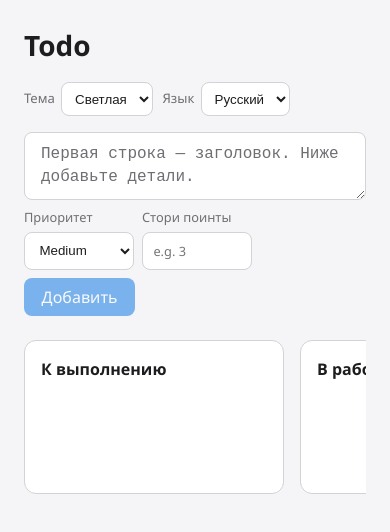
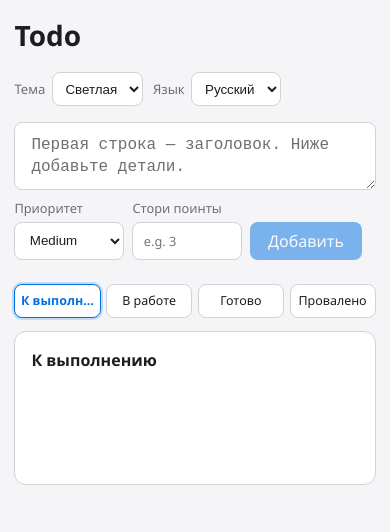
Before and after one commit to shubich/todo, a React (Vite) app: page / in a window 390 px wide. Shown: the top 532 px of the page. Built offline with nearby package versions, Linux system fonts and the light colour scheme.

Commit message:
Implement mobile responsiveness: add mobile view support with dynamic column display, enhance task detail interactions, and improve styling for mobile layouts across components.

```diff
--- a/src/App.css
+++ b/src/App.css
@@ -74,9 +74,53 @@
   background: var(--scrollbar-thumb-hover);
 }
 
+.app__mobile-columns {
+  display: none;
+}
+
 @media (max-width: 680px) {
   .app__header-top {
     flex-direction: column;
     align-items: flex-start;
   }
 }
+
+@media (max-width: 768px) {
+  .app {
+    padding: 0.9rem;
+  }
+
+  .app__mobile-columns {
+    max-width: 1100px;
+    margin: 0 auto 0.8rem;
+    display: grid;
+    grid-template-columns: repeat(4, minmax(0, 1fr));
+    gap: 0.35rem;
+  }
+
+  .app__mobile-tab {
+    border: 1px solid var(--input-border);
+    border-radius: 8px;
+    background: var(--input-bg);
+    color: var(--text);
+    height: 34px;
+    padding: 0 0.35rem;
+    font-size: 0.78rem;
+    cursor: pointer;
+    white-space: nowrap;
+    overflow: hidden;
+    text-overflow: ellipsis;
+  }
+
+  .app__mobile-tab--active {
+    border-color: var(--accent);
+    box-shadow: 0 0 0 2px var(--accent-alpha);
+    color: var(--accent);
+    font-weight: 600;
+  }
+
+  .app__dashboard--mobile {
+    display: block;
+    overflow: visible;
+  }
+}
--- a/src/App.tsx
+++ b/src/App.tsx
@@ -9,6 +9,7 @@ import './App.css';
 
 type Theme = 'light' | 'dark';
 type Language = 'ru' | 'en';
+const MOBILE_BREAKPOINT = 768;
 
 const UI_TEXT = {
   ru: {
@@ -43,6 +44,10 @@ const UI_TEXT = {
       contentPlaceholder: 'Первая строка — заголовок. Ниже добавьте детали.',
       priority: 'Приоритет',
       storyPoints: 'Стори поинты',
+      moveTo: 'Переместить в',
+    },
+    mobile: {
+      columns: 'Колонки',
     },
   },
   en: {
@@ -77,6 +82,10 @@ const UI_TEXT = {
       contentPlaceholder: 'First line is the title. Add more details below.',
       priority: 'Priority',
       storyPoints: 'Story points',
+      moveTo: 'Move to',
+    },
+    mobile: {
+      columns: 'Columns',
     },
   },
 };
@@ -109,6 +118,11 @@ function App() {
     const saved = localStorage.getItem('todo-language');
     return saved === 'en' || saved === 'ru' ? saved : 'ru';
   });
+  const [isMobileView, setIsMobileView] = useState<boolean>(() => {
+    if (typeof window === 'undefined') return false;
+    return window.innerWidth <= MOBILE_BREAKPOINT;
+  });
+  const [activeMobileColumn, setActiveMobileColumn] = useState<ColumnId>('todo');
 
   useEffect(() => {
     saveTasks(tasks);
@@ -120,6 +134,15 @@ function App() {
   useEffect(() => {
     localStorage.setItem('todo-language', language);
   }, [language]);
+  useEffect(() => {
+    if (typeof window === 'undefined') return;
+    const mq = window.matchMedia(`(max-width: ${MOBILE_BREAKPOINT}px)`);
+    const handleChange = (e: MediaQueryListEvent) => {
+      setIsMobileView(e.matches);
+    };
+    mq.addEventListener('change', handleChange);
+    return () => mq.removeEventListener('change', handleChange);
+  }, []);
   const [draggingTaskId, setDraggingTaskId] = useState<string | null>(null);
   const [dropTargetColumnId, setDropTargetColumnId] = useState<ColumnId | null>(null);
   const [selectedTask, setSelectedTask] = useState<Task | null>(null);
@@ -196,6 +219,9 @@ function App() {
     ? tasks.find((t) => t.id === selectedTask.id) ?? selectedTask
     : null;
   const t = UI_TEXT[language];
+  const visibleColumns = isMobileView
+    ? COLUMNS.filter((column) => column.id === activeMobileColumn)
+    : COLUMNS;
 
   return (
     <div className="app" onDragEnd={handleDragEnd}>
@@ -229,8 +255,22 @@ function App() {
         </div>
         <AddTaskForm onAdd={addTask} labels={t.addForm} />
       </header>
-      <div className="app__dashboard">
-        {COLUMNS.map(({ id }) => (
+      {isMobileView && (
+        <nav className="app__mobile-columns" aria-label={t.mobile.columns}>
+          {COLUMNS.map(({ id }) => (
+            <button
+              key={id}
+              type="button"
+              className={`app__mobile-tab ${activeMobileColumn === id ? 'app__mobile-tab--active' : ''}`}
+              onClick={() => setActiveMobileColumn(id)}
+            >
+              {t.columns[id]}
+            </button>
+          ))}
+        </nav>
+      )}
+      <div className={`app__dashboard ${isMobileView ? 'app__dashboard--mobile' : ''}`}>
+        {visibleColumns.map(({ id }) => (
           <Column
             key={id}
             columnId={id}
@@ -252,6 +292,8 @@ function App() {
           onClose={() => setSelectedTask(null)}
           onUpdate={updateTask}
           onDelete={deleteTask}
+          onMove={moveTask}
+          columnLabels={t.columns}
           labels={t.detail}
         />
       )}
--- a/src/components/Column.css
+++ b/src/components/Column.css
@@ -30,3 +30,11 @@
   gap: 0.5rem;
   min-height: 80px;
 }
+
+@media (max-width: 768px) {
+  .column {
+    min-width: 0;
+    max-width: none;
+    width: 100%;
+  }
+}
--- a/src/components/TaskDetail.css
+++ b/src/components/TaskDetail.css
@@ -99,6 +99,10 @@
   min-height: 0;
 }
 
+.task-detail__status-row {
+  margin-bottom: 0.75rem;
+}
+
 .task-detail__instructions {
   margin-bottom: 1rem;
   padding: 0.75rem 1rem;
@@ -182,3 +186,18 @@
   background: var(--input-bg);
   color: var(--text);
 }
+
+@media (max-width: 768px) {
+  .task-detail-backdrop {
+    padding: 0;
+    align-items: flex-end;
+  }
+
+  .task-detail {
+    max-width: none;
+    width: 100%;
+    max-height: 92vh;
+    border-bottom-left-radius: 0;
+    border-bottom-right-radius: 0;
+  }
+}
--- a/src/components/TaskDetail.tsx
+++ b/src/components/TaskDetail.tsx
@@ -1,5 +1,5 @@
 import { useState, useCallback, useEffect } from 'react';
-import { PRIORITIES, type Priority, type Task } from '../types/task';
+import { COLUMNS, PRIORITIES, type ColumnId, type Priority, type Task } from '../types/task';
 import { TaskContent } from './TaskContent';
 import './TaskDetail.css';
 
@@ -11,6 +11,8 @@ interface TaskDetailProps {
     updates: { content?: string; priority?: Priority; storyPoints?: number | null }
   ) => void;
   onDelete: (taskId: string) => void;
+  onMove: (taskId: string, targetColumnId: ColumnId) => void;
+  columnLabels: Record<ColumnId, string>;
   labels: {
     done: string;
     edit: string;
@@ -23,10 +25,19 @@ interface TaskDetailProps {
     contentPlaceholder: string;
     priority: string;
     storyPoints: string;
+    moveTo: string;
   };
 }
 
-export function TaskDetail({ task, onClose, onUpdate, onDelete, labels }: TaskDetailProps) {
+export function TaskDetail({
+  task,
+  onClose,
+  onUpdate,
+  onDelete,
+  onMove,
+  columnLabels,
+  labels,
+}: TaskDetailProps) {
   const [isEditing, setIsEditing] = useState(false);
   const [editContent, setEditContent] = useState(task.content);
   const [editPriority, setEditPriority] = useState<Priority>(task.priority);
@@ -124,6 +135,22 @@ export function TaskDetail({ task, onClose, onUpdate, onDelete, labels }: TaskDe
           </div>
         </div>
         <div className="task-detail__content">
+          <div className="task-detail__status-row">
+            <label className="task-detail__priority-label">
+              {labels.moveTo}
+              <select
+                className="task-detail__priority"
+                value={task.columnId}
+                onChange={(e) => onMove(task.id, e.target.value as ColumnId)}
+              >
+                {COLUMNS.map((column) => (
+                  <option key={column.id} value={column.id}>
+                    {columnLabels[column.id]}
+                  </option>
+                ))}
+              </select>
+            </label>
+          </div>
           {isEditing ? (
             <>
               <div className="task-detail__instructions">
```
